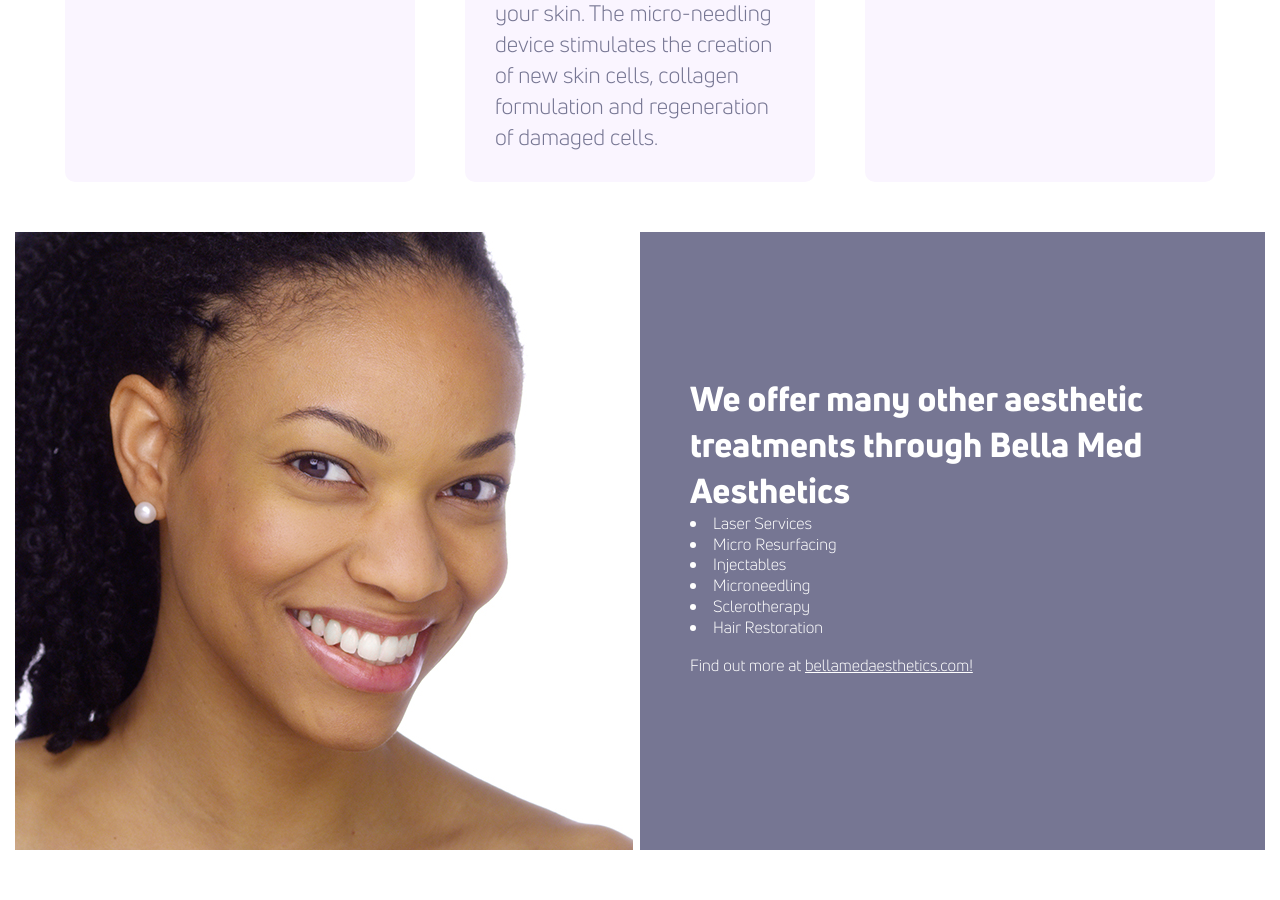
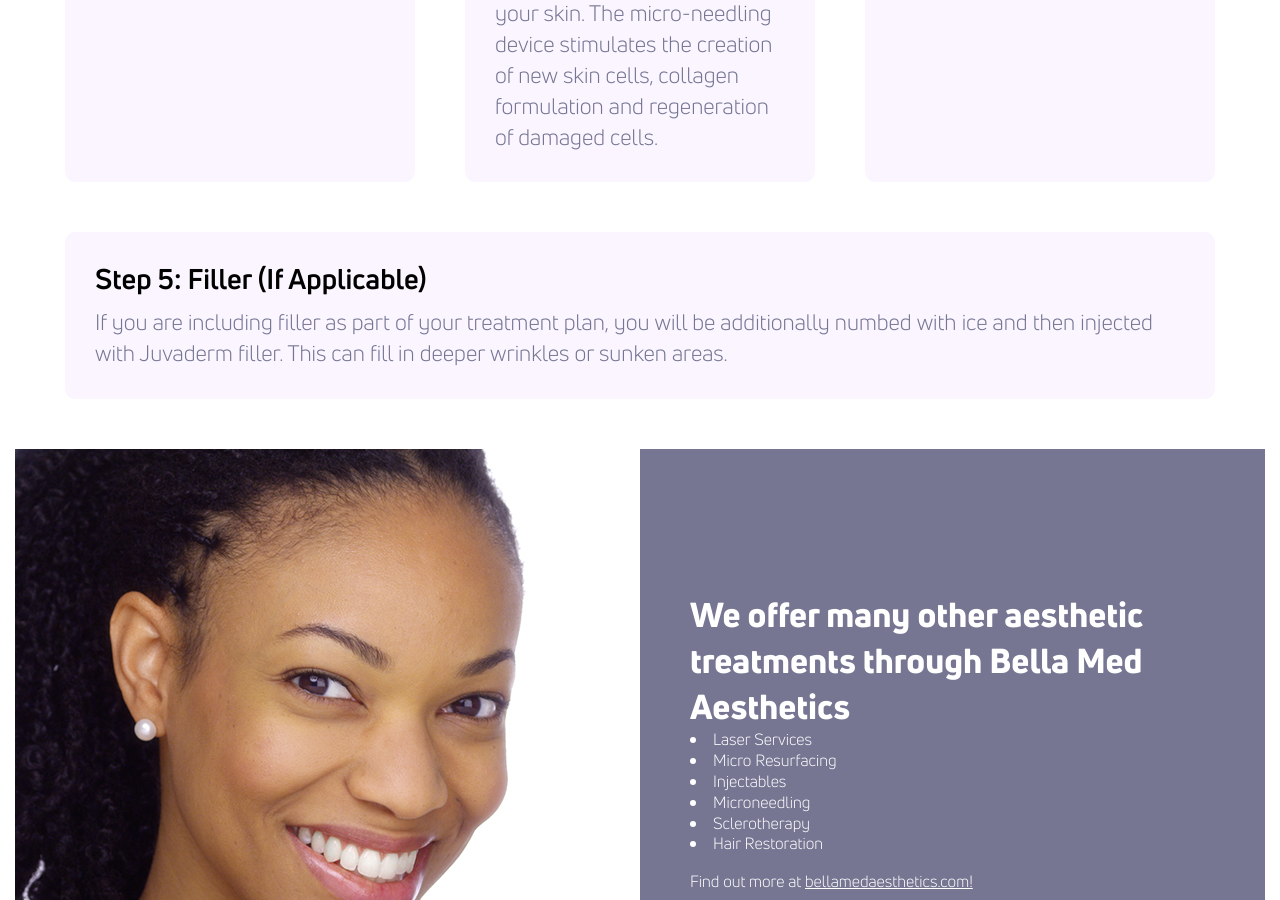
Before and after one commit to theneverwoods/gerstenberg.clinic, a Jekyll site: the page built from services/aesthetics.html, in a window 1280 px wide and 900 px high, scrolled down 3016 px. Built offline with Jekyll 4.4.1, drawn with Linux system fonts in a browser that asks for light colours.

Commit message:
Update aesthetics.html

```diff
--- a/services/aesthetics.html
+++ b/services/aesthetics.html
@@ -74,6 +74,13 @@ redirect_from: /vampire
   </div>
 </div>
 
+<div class="row cards">
+  <div class="third card light">
+    <h3>Step 5: Filler (If Applicable)</h3>
+    <p>If you are including filler as part of your treatment plan, you will be additionally numbed with ice and then injected with Juvaderm filler. This can fill in deeper wrinkles or sunken areas.</p>
+  </div>
+</div>
+
 <div class="row tiles">
   <div class="half tile img">
     <img src="../img/lrg-squares/lrg-squares-derma1.jpg"/>
```
